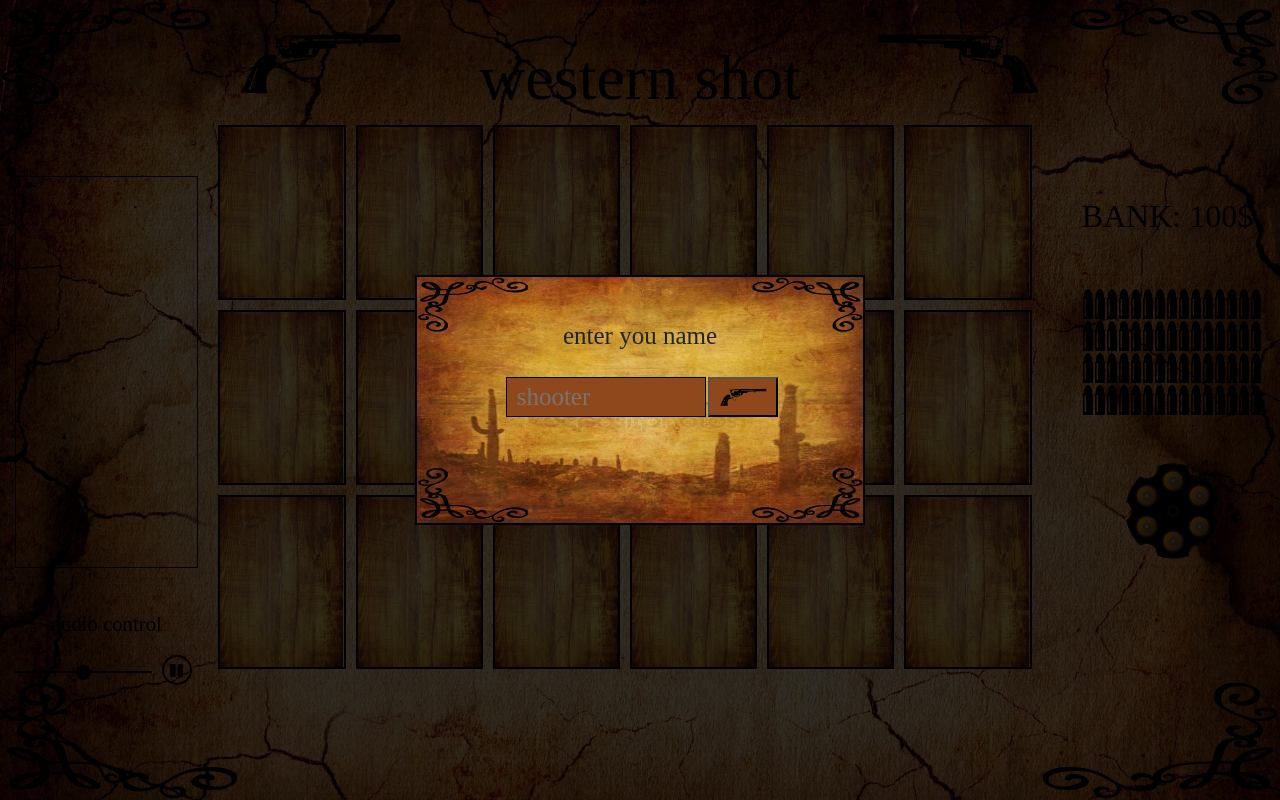
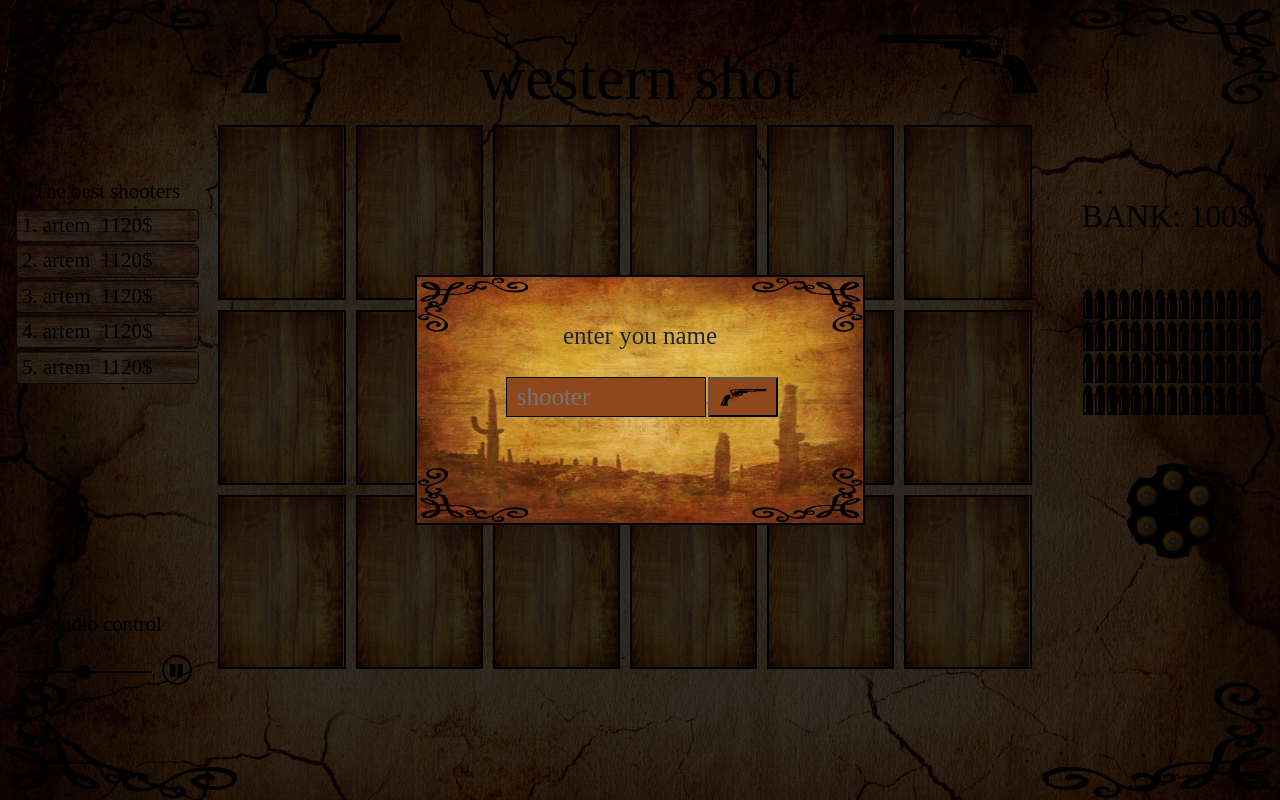
Before and after one commit to Cestrus/westernshot, a plain HTML site: page index.html in a window 1280 px wide. Drawn offline with nearby package versions, Linux system fonts and the light colour scheme; a web font is replaced by a local one.

Commit message:
add record table

```diff
--- a/js/audioPlayer.js
+++ b/js/audioPlayer.js
@@ -5,12 +5,10 @@ export class audioPlayer {
 		this.volume = document.querySelector('.inpAudioVolume');
 		this.btnAudio = document.querySelector('.btnAudio');
 		this.audioVolume = document.querySelector('.audioVolume');
-		this.audioTrack = new Audio('./media/Neil Young.mp3');
-		console.dir(this.audioTrack);
+		this.audioTrack = new Audio('./media/Neil Young_.mp3');
 
 		this.btnAudio.addEventListener('click', this.clickAudio.bind(this));
 		this.volume.addEventListener('change', this.changeVolume.bind(this));
-
 	}
 	renderAudioPlayer(){
 		this.audioPlayer.innerHTML = `<p>audio control</p>
@@ -22,11 +20,10 @@ export class audioPlayer {
 									  </div>`
 	}
 	startAudio(){
-			this.audioTrack.autoplay = true;
-			this.audioTrack.loop = true;
-			console.log(this.volume.value);
-			this.audioTrack.volume = this.volume.value / 100;
-			this.audioTrack.play();
+		this.audioTrack.autoplay = true;
+		this.audioTrack.loop = true;
+		this.audioTrack.volume = this.volume.value / 100;
+		this.audioTrack.play();
 	}
 	clickAudio(){
 		if(this.btnAudio.classList.contains('btnAudio-play')){
--- a/js/controllerWestern.js
+++ b/js/controllerWestern.js
@@ -11,7 +11,8 @@ export class controllerWestern{
 		this.view = new viewWestern(this.model.bank,
 									this.model.bulletsQuantity,
 									this.randomHole.bind(this),
-									this.randomBandit(this));
+									this.randomBandit.bind(this),
+									this.randomWoodPlank.bind(this));
 		this.audio = new audioPlayer();
 		this.startModal = new startModal(this.view.p, this.startAudio.bind(this));
 	}
@@ -21,6 +22,9 @@ export class controllerWestern{
 	randomBandit(){
 		return this.model.randomBandit();
 	}
+	randomWoodPlank(){
+		return this.model.randomWoodPlank();
+	}
 	startAudio(){
 		return this.audio.startAudio();
 	}
--- a/js/modelWestern.js
+++ b/js/modelWestern.js
@@ -2,9 +2,6 @@ export class modelWestern{
 	constructor() {
 		this.bank = 100;
 		this.bulletsQuantity = 60;
-		this.coins = 20;
-		this.idInterval = true;
-		this.isClick = false;
 		this.arrHoleShot = [
 			'url("./img/holes/bullet-hole-1.png")',
 			'url("./img/holes/bullet-hole-2.png")',
@@ -17,6 +14,13 @@ export class modelWestern{
 			{isBandit: true, img: './img/bandit/shooter_3.png', cost:'50$',  },
 			{isBandit: false, img: './img/bandit/pig_3.png', cost:'',  },
 			{isBandit: false, img: './img/bandit/funt.png', cost:'',  }
+		];
+		this.arrWoodPlanks = [
+			'(./img/background/wood-plank_1.png)',
+			'(./img/background/wood-plank_2.png)',
+			'(./img/background/wood-plank_3.png)',
+			'(./img/background/wood-plank_4.png)',
+			'(./img/background/wood-plank_5.png)',
 		]
 
 	}
@@ -26,4 +30,7 @@ export class modelWestern{
 	randomBandit(){
 		return this.arrBandits[Math.floor(Math.random() * this.arrBandits.length)];
 	}
+	randomWoodPlank(){
+		return this.arrWoodPlanks[Math.floor(Math.random() * this.arrWoodPlanks.length)];
+	}
 }
--- a/js/startModal.js
+++ b/js/startModal.js
@@ -10,7 +10,6 @@ export class startModal{
 
 		document.addEventListener('DOMContentLoaded', this.loadModalWindow.bind(this));
 		this.btn.addEventListener('click', this.enterName.bind(this));
-
 	}
 	loadModalWindow(){
 		this.modalWindow.classList.add('activeModal');
--- a/js/viewWestern.js
+++ b/js/viewWestern.js
@@ -1,11 +1,12 @@
 export class viewWestern {
-	constructor(bank, bulletsQuantity, randomHole, randomBandit) {
+	constructor(bank, bulletsQuantity, randomHole, randomBandit, randomWoodPlank) {
 		this.gamePlate = document.querySelector('.game-plate');
 		this.wantedList = function (){this.renderGamePlate(); return document.querySelectorAll('.wanted')}.bind(this)();
 		this.money = document.querySelector('.money');
 		this.gun = document.querySelector('.gun');
 		this.bullets = document.querySelector('.bullets');
 		this.p = document.querySelector('.gamerName p');
+		this.recordTable = document.querySelector('.recordTable');
 
 		this.gamePlate.addEventListener('click', ev=>{
 			this.goMoney(50);
@@ -16,14 +17,16 @@ export class viewWestern {
 		this.bulletsQuantity = bulletsQuantity;
 		this.randomHole = randomHole;
 		this.randomBandit = randomBandit;
+		this.randomWoodPlank = randomWoodPlank;
 
-		this.isClick = false;
-		this.idInterval = true;
+		this.isClick = false;//
+		this.idInterval = true;//
 		this.bulletsRevolver = 6;
 		this.isReloadGun = false;
 
 		this.renderBank();
 		this.renderBullets();
+		this.renderRecordTable();
 	}
 
 	renderGamePlate(){
@@ -45,6 +48,14 @@ export class viewWestern {
 			this.bullets.innerHTML += '<div class="bullet"></div>';
 		}
 	}
+	renderRecordTable(record){
+		let str = '';
+		for(let i=0; i<5; i++){
+			str += `<div class="recordResult" style="background-image: url${this.randomWoodPlank()};"><span> ${i+1}.</span><span class="shooterName">artem</span><span> 1120$
+		</span></div>`;
+		}
+		this.recordTable.innerHTML = '<div class="recordResultTitle">The best shooters</div>' + str;
+	}
 
 	goMoney(coins) { //TODO начисление денег
 		if(!this.isClick){
@@ -62,7 +73,7 @@ export class viewWestern {
 	shot(ev){
 		if(!this.isReloadGun){
 			this.bulletsRevolver--;
-			this.gun.style.backgroundImage = `url("./img/bullet/gun_${this.bulletsRevolver}.svg")`;
+			this.gun.style.backgroundImage = `url("./img/bullet/gun_${this.bulletsRevolver}.svg");`;
 			this.bullets.children[this.bullets.children.length-1].remove();
 			new Audio('./media/sounds/shot.wav').play();
 			this.renderHoleShot(ev);
@@ -101,6 +112,7 @@ export class viewWestern {
 		}, 2000);
 	}
 	endGame(){
+		this.checkRecords();
 		console.log('game over');
 	}
 }
--- a/style/audioPlayer.css
+++ b/style/audioPlayer.css
@@ -34,8 +34,6 @@
 	border-radius: 50%;
 	background-color: black;
 }
-
-
 .btnAudio{
 	height: 30px;
 	width: 30px;
@@ -46,6 +44,7 @@
 	background-repeat: no-repeat;
 
 }
+.btnAudio:hover{cursor: pointer}
 .btnAudio-play{
 	background-image: url(../img/control/play.svg);
 }
--- a/style/main.css
+++ b/style/main.css
@@ -46,5 +46,5 @@
 	height: 30%;
 }
 .game-place:hover{
-	cursor: url('../img/control/crosshair.png') 50 50, crosshair;
+	cursor: url('https://cestrus.github.io/westernshot/img/control/aim.cur') , crosshair;
 }
--- a/style/recordTable.css
+++ b/style/recordTable.css
@@ -5,18 +5,36 @@
 	color: black;
 }
 .gamerName p{
-	margin: 0;
+	margin: 0 0 0 10px;
 	padding: 0;
-	margin-left: 10px;
 	font-size: 30px;
 	text-align: center;
-
 }
 .recordTable{
+	display: flex;
+	flex-direction: column;
 	width: 100%;
 	height: 70%;
-	border: 1px solid black;
-	box-sizing: border-box;
 	font-family: 'Western Dead';
 	font-size: 30px;
 }
+.recordResultTitle{
+	width: 100%;
+	font-size: 0.7em;
+	text-align: center;
+	color: black;
+}
+.recordResult{
+	width: 100%;
+	font-size: 0.7em;
+	margin: 1px;
+	background-position: center;
+	background-size: 100% 100%;
+	border: 1px solid #3d211e;
+	border-radius: 5px;
+	box-sizing: border-box;
+	color: black;
+}
+.recordResult span{
+	margin-left: 5px;
+}
```
Also changed, not shown: img/background/wood-plank_1.png (added), img/background/wood-plank_2.png (added), img/background/wood-plank_3.png (added), img/background/wood-plank_4.png (added), img/background/wood-plank_5.png (added), img/control/aim.png (added), img/control/aim.svg (added), img/control/crosshair.png (deleted), 1 other file.
